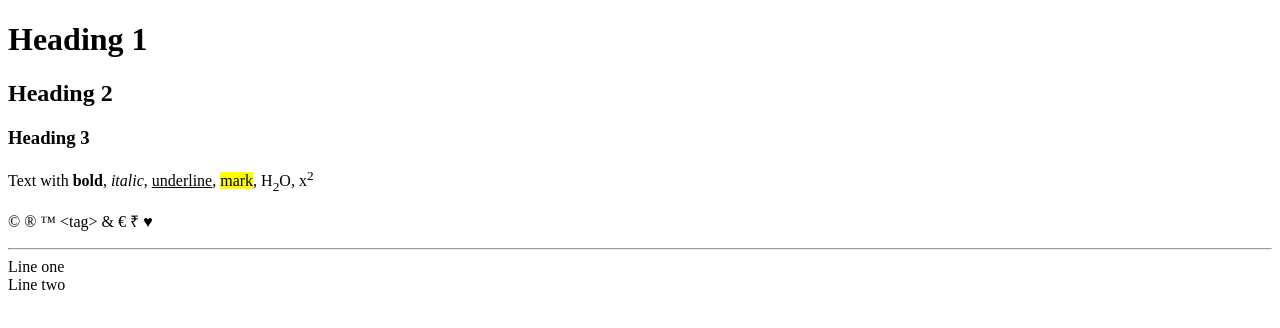
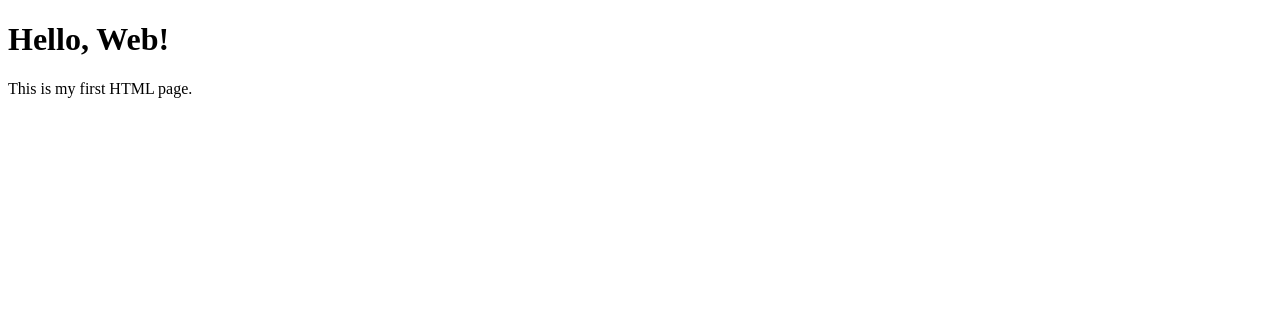
Before and after one commit to shagun12392ixgh1-dot/wdw_0344, a plain HTML site: page index.html in a window 1280 px wide. Drawn offline with Linux system fonts and the light colour scheme.

Commit message:
Assignment1

```diff
--- a/index.html
+++ b/index.html
@@ -1,15 +1,12 @@
 <!DOCTYPE html>
 <html lang="en">
-<head><meta charset="UTF-8"><title>Text Formatting</title></head>
+<head>
+  <meta charset="UTF-8">
+  <title>My First Page</title>
+</head>
 <body>
-  <h1>Heading 1</h1>
-  <h2>Heading 2</h2>
-  <h3>Heading 3</h3>
-  <p>Text with <b>bold</b>, <i>italic</i>, <u>underline</u>,
-     <mark>mark</mark>, H<sub>2</sub>O, x<sup>2</sup></p>
-  <p>&copy; &reg; &trade; &lt;tag&gt; &amp; &euro; &#8377; &hearts;</p>
-  <hr>
-  Line one<br>
-  Line two
+  <!-- This is a comment -->
+  <h1>Hello, Web!</h1>
+  <p>This is my first HTML page.</p>
 </body>
 </html>
```
